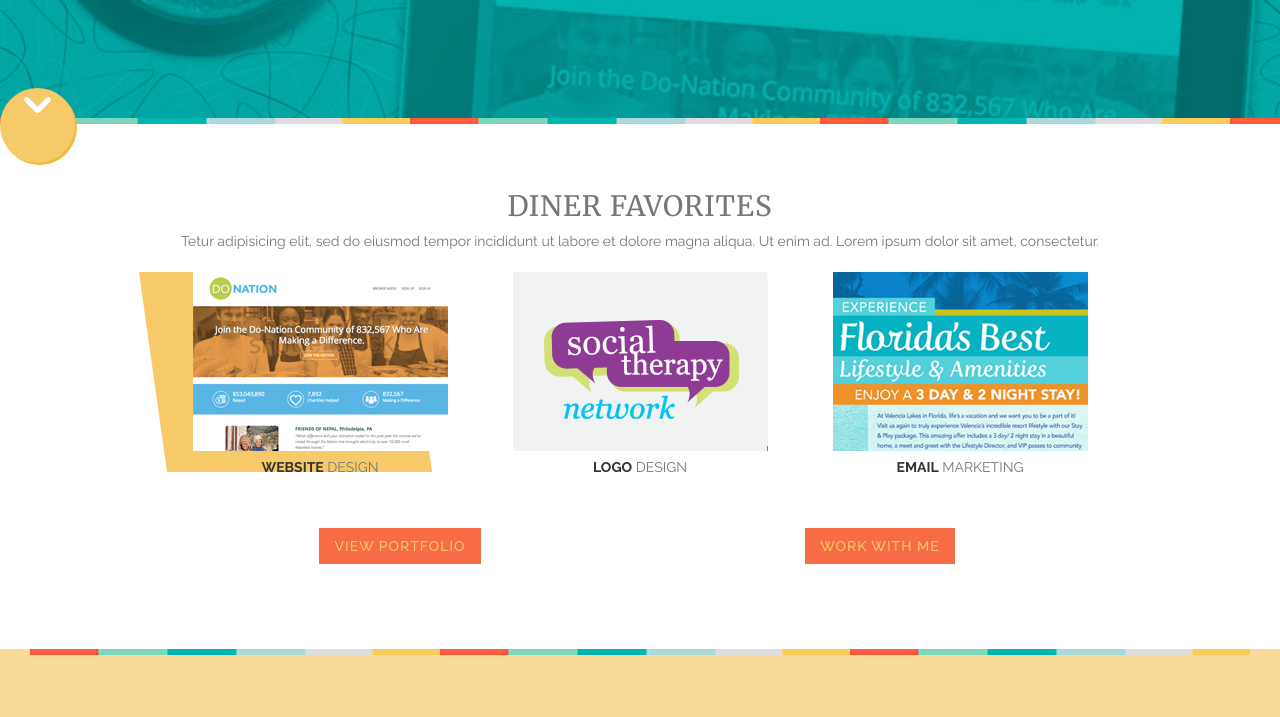
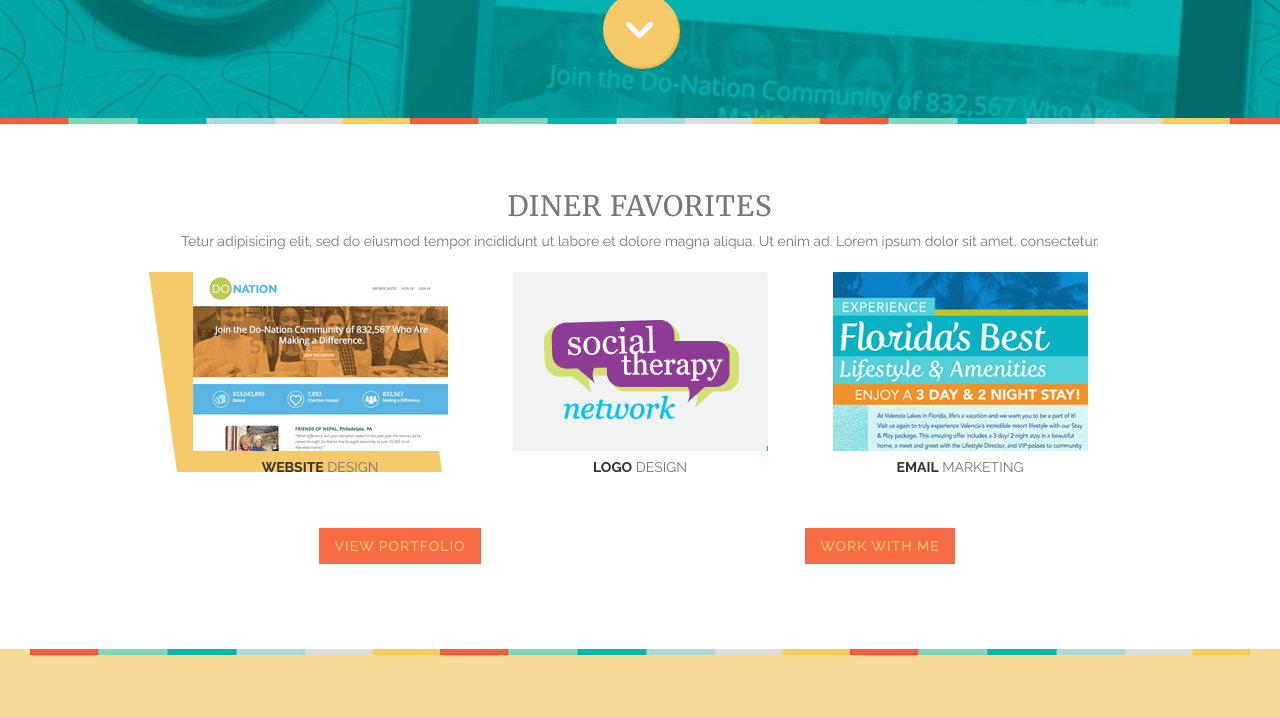
Before and after one commit to hungry4web/portfolio, a website: page index.html in a window 1280 px wide. Shown: the part 282-999 px from the top of the page. Drawn offline with Linux system fonts and the light colour scheme.

Commit message:
fixed a few broken things

```diff
--- a/index.html
+++ b/index.html
@@ -44,14 +44,15 @@
         <div class="sixteen columns">
           <h1>Fresh Web Design</h1>
           <h2>Brewed Fresh &amp; Served Daily.</h2>
+           <div class="down-circle">
+            <img src="images/icon-down-arrow.png">
+          </div>
         </div>
       </header>
     </section>
 
   <!-- FAVORITTES -->
     <section class="favorites">
-      <div class="down-circle"><img src="images/icon-down-arrow.png">
-      </div>
       <div class="sixteen columns color-bar center">
         &nbsp;
       </div>
@@ -63,18 +64,20 @@
           <p>Tetur adipisicing elit, sed do eiusmod tempor incididunt ut labore et dolore magna aliqua. Ut enim ad. Lorem ipsum dolor sit amet, consectetur.</p>
         </div>
 
-        <div class="one-third column">
+        <div class="one-third column feature-block">
           <span class="feature-1"></span>
           <img class="scale-with-grid" src="images/photo-feature-1.png"><br>
           <p><strong>WEBSITE</strong> DESIGN</p>
         </div>
 
-        <div class="one-third column feature-2">
+        <div class="one-third column feature-block">
+          <span class="feature-2"></span>
           <img src="images/photo-feature-2.png"><br>
           <p><strong>LOGO</strong> DESIGN</p>
         </div>
 
-        <div class="one-third column feature-3">
+        <div class="one-third column feature-block">
+          <span class="feature-3"></span>
           <img src="images/photo-feature-3.png"><br>
           <p><strong>EMAIL</strong> MARKETING</p>
         </div>
--- a/sass/_global.scss
+++ b/sass/_global.scss
@@ -303,9 +303,21 @@ h3 {
   border-radius: 50%;
   box-shadow: 2px 2px darken($secondary-color, 10%);
   height: 75px;
+  position: relative;
   width: 75px;
-  margin-top:-30px;
-  position: absolute;
+
+  &:hover{
+    cursor: pointer;
+    opacity: 0.8;
+  }
+
+  img{
+    bottom: 24px;
+    left: 0;
+    margin: 0 auto;
+    position: absolute;
+    right: 0;
+  }
 }
 
 .right {
--- a/sass/_hp-content.scss
+++ b/sass/_hp-content.scss
@@ -1,5 +1,4 @@
-
-/*------- HOMEPAGE STYLES ------- */
+//HOMEPAGE STYLES
 
 .main-large {
 	background: $primary-color url('../images/hp-main-image-lg.jpg') center center;
@@ -13,6 +12,10 @@
     color: #fff;
     font-family: $merriweather;
   }
+
+  .down-circle{
+    margin: 0 auto;
+  }
 }
 
 .favorites {
@@ -20,6 +23,9 @@
   margin-bottom:65px;
 	text-align: center;
 }
+
+.feature-block{
+  position: relative;
 
   .feature-1 {
     background-color: $secondary-color;
@@ -29,14 +35,19 @@
     position: absolute;
     width: 265px;
     z-index: -1;
+
+    @media only screen and (max-width: 479px) {
+      display: none;
+    }
   }
 
-.feature-2 {
+  .feature-2{
 
   }
 
-.feature-3 {
+  .feature-3{
 
+  }
 }
 
 .testimonials {
@@ -45,14 +56,6 @@
 	text-align: center;
 }
 
-
-
-/*------- MOBILE RESPONSIVE MOBILE ------- */
-@media only screen and (max-width: 479px) {
-
-
-}
-
 /*------- RESPONSIVE TABLET ------- */
 
 @media only screen and (min-width: 480px) and (max-width: 767px) {
```
Also changed, not shown: stylesheets/hfw-layout.css. Lines whose indentation alone changed are shown as unchanged.
